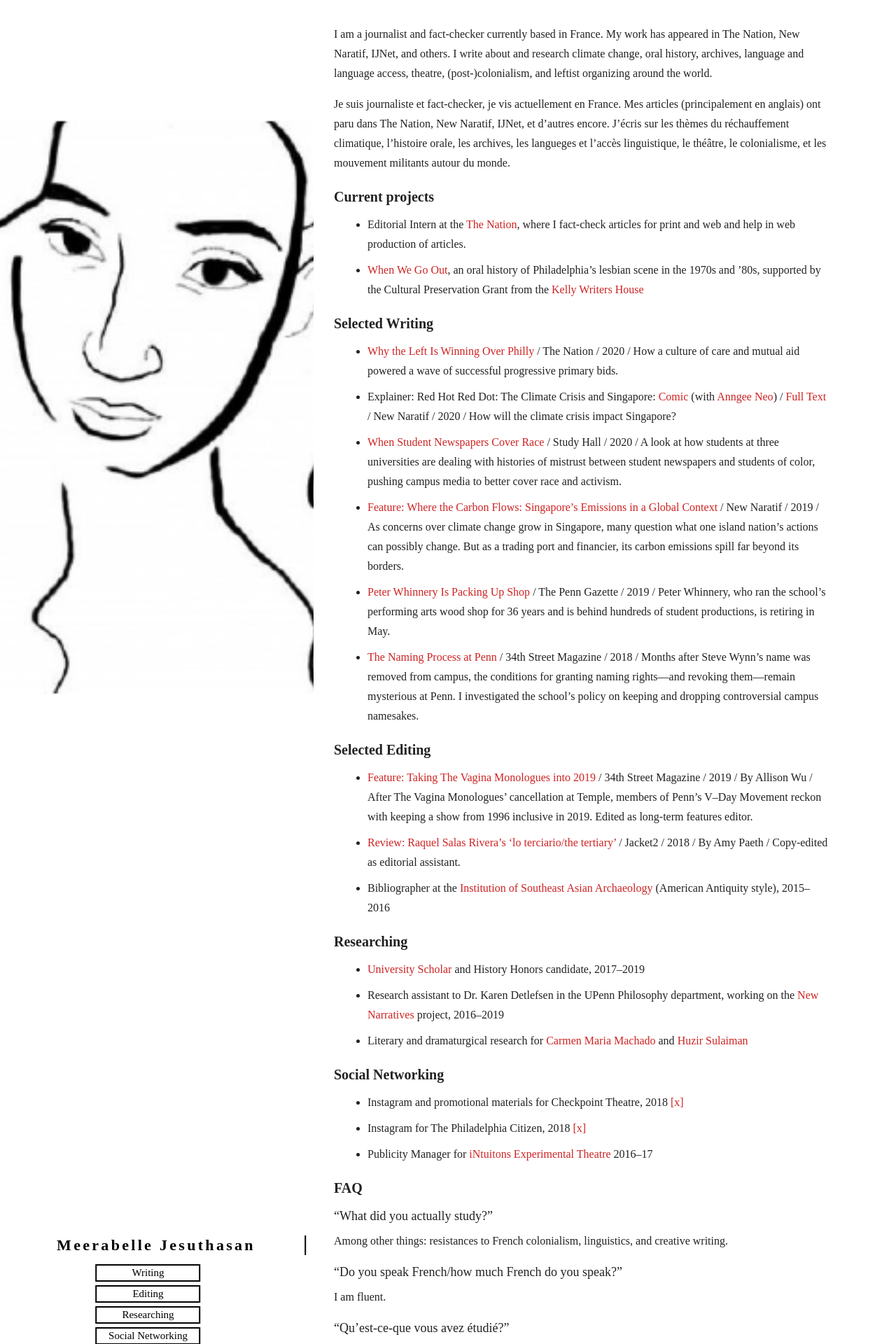
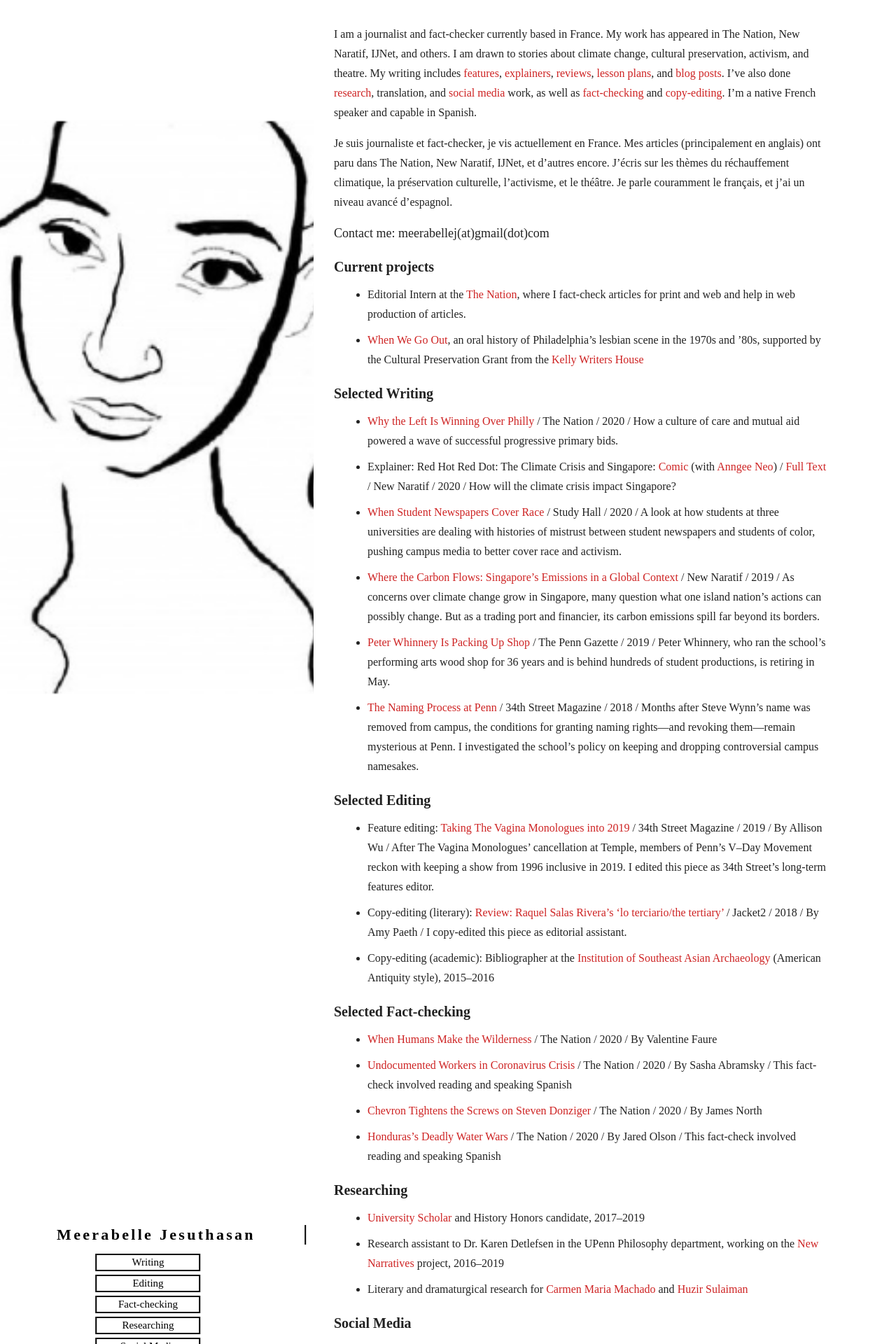
Before and after one commit to meerabellejesuthasan/meerabellejesuthasan.github.io, a Jekyll site: the page built from index.md, in a window 1280 px wide. Shown: the top 1920 px of the page at 70% size. Built offline with Jekyll 4.4.1, drawn with Linux system fonts in a browser that asks for light colours; nearby versions of some CDN libraries; some web fonts are replaced; Markdown is read by kramdown in place of the engine named in the settings; some of the changed text lies outside the part shown.

Commit message:
added fact-checking, updated intro

```diff
--- a/_layouts/default.html
+++ b/_layouts/default.html
@@ -35,12 +35,15 @@
             <a href="{{site.baseurl}}/#editing">
             <button class="nav-button">Editing </button></a>
             <br>
+            <a href="{{site.baseurl}}/#fact-checking">
+            <button class="nav-button">Fact-checking </button></a>
+            <br>
             <a href="{{site.baseurl}}/#researching">
             <button class="nav-button">Researching
             </button></a>
             <br>
-            <a href="{{site.baseurl}}/#social-networking">
-            <button class="nav-button">Social Networking
+            <a href="{{site.baseurl}}/#social-media">
+            <button class="nav-button">Social Media
             </button></a>
             <br>
             <a href="{{site.baseurl}}/#faq">
--- a/index.md
+++ b/index.md
@@ -1,9 +1,11 @@
 ---
 layout: default
 ---
-I am a journalist and fact-checker currently based in France. My work has appeared in The Nation, New Naratif, IJNet, and others. I write about and research climate change, oral history, archives, language and language access, theatre, (post-)colonialism, and leftist organizing around the world.
+I am a journalist and fact-checker currently based in France. My work has appeared in The Nation, New Naratif, IJNet, and others. I am drawn to stories about climate change, cultural preservation, activism, and theatre. My writing includes [features](https://www.thenation.com/article/politics/philadelphia-dem-primary-movement/?nc=1), [explainers](https://newnaratif.com/research/explainer-the-climate-crisis-and-singapore/), [reviews](https://www.broadstreetreview.com/theater/inis-nua-theatre-company-presents-inua-ellamss-untitled), [lesson plans](https://pulitzercenter.org/builder/lesson/using-oral-history-reporting-26959), and [blog posts](https://pulitzercenter.org/blog/pulitzer-center-brings-circus-without-borders-filmmakers-and-acrobats-dc-schools). I've also done [research]({{site.baseurl}}/#researching), translation, and [social media]({{site.baseurl}}/#social-media) work, as well as [fact-checking]({{site.baseurl}}/#fact-checking) and [copy-editing]({{site.baseurl}}/#edting). I'm a native French speaker and capable in Spanish.
 
-Je suis journaliste et fact-checker, je vis actuellement en France. Mes articles (principalement en anglais) ont paru dans The Nation, New Naratif, IJNet, et d'autres encore. J'écris sur les thèmes du réchauffement climatique, l'histoire orale, les archives, les langueges et l'accès linguistique, le théâtre, le colonialisme, et les mouvement militants autour du monde.
+Je suis journaliste et fact-checker, je vis actuellement en France. Mes articles (principalement en anglais) ont paru dans The Nation, New Naratif, IJNet, et d'autres encore. J'écris sur les thèmes du réchauffement climatique, la préservation culturelle, l'activisme, et le théâtre. Je parle couramment le français, et j'ai un niveau avancé d'espagnol.
+
+##Contact me: meerabellej(at)gmail(dot)com
 
 <h1> Current projects </h1>
 * Editorial Intern at the [The Nation](https://thenation.com), where I fact-check articles for print and web and help in web production of articles.
@@ -13,24 +15,31 @@ Je suis journaliste et fact-checker, je vis actuellement en France. Mes articles
 * [Why the Left Is Winning Over Philly](https://www.thenation.com/article/politics/philadelphia-dem-primary-movement/) / The Nation / 2020 / How a culture of care and mutual aid powered a wave of successful progressive primary bids.
 * Explainer: Red Hot Red Dot: The Climate Crisis and Singapore: [Comic](https://newnaratif.com/comic/red-hot-red-dot-the-climate-crisis-and-singapore/) (with [Anngee Neo](https://www.anngee.sg/)) / [Full Text](https://newnaratif.com/research/explainer-the-climate-crisis-and-singapore/) / New Naratif / 2020 / How will the climate crisis impact Singapore?
 * [When Student Newspapers Cover Race](https://studyhall.xyz/when-student-newspapers-cover-race/) /  Study Hall / 2020 / A look at how students at three universities are dealing with histories of mistrust between student newspapers and students of color, pushing campus media to better cover race and activism.
-* [Feature: Where the Carbon Flows: Singapore’s Emissions in a Global Context](https://newnaratif.com/journalism/where-the-carbon-flows-singapores-emissions-in-a-global-context/share/zrrenoryyrw/22367e845ad71c7a278473e5a2995387/) / New Naratif / 2019 / As concerns over climate change grow in Singapore, many question what one island nation’s actions can possibly change. But as a trading port and financier, its carbon emissions spill far beyond its borders.
+* [Where the Carbon Flows: Singapore’s Emissions in a Global Context](https://newnaratif.com/journalism/where-the-carbon-flows-singapores-emissions-in-a-global-context/share/zrrenoryyrw/22367e845ad71c7a278473e5a2995387/) / New Naratif / 2019 / As concerns over climate change grow in Singapore, many question what one island nation’s actions can possibly change. But as a trading port and financier, its carbon emissions spill far beyond its borders.
 * [Peter Whinnery Is Packing Up Shop](http://thepenngazette.com/peter-whinnery-is-packing-up-shop/) / The Penn Gazette / 2019 / Peter Whinnery, who ran the school's performing arts wood shop for 36 years and is behind hundreds of student productions, is retiring in May.
 * [The Naming Process at Penn](https://www.34st.com/article/2018/12/upenn-naming-renaming-wynn-commons-bill-cosby) / 34th Street Magazine / 2018 / Months after Steve Wynn’s name was removed from campus, the conditions for granting naming rights—and revoking them—remain mysterious at Penn. I investigated the school's policy on keeping and dropping controversial campus namesakes.
 
 <h1 id="editing"> Selected Editing </h1>
-* [Feature: Taking The Vagina Monologues into 2019](https://www.34st.com/article/2019/02/vagina-monologues-v-day-eve-ensler-feature-valentines-day-love-issue) / 34th Street Magazine / 2019 / By Allison Wu / After The Vagina Monologues' cancellation at Temple, members of Penn's V–Day Movement reckon with keeping a show from 1996 inclusive in 2019. Edited as long-term features editor.
-* [Review: Raquel Salas Rivera's 'lo terciario/the tertiary'](http://jacket2.org/reviews/products-labor) / Jacket2 / 2018 / By Amy Paeth / Copy-edited as editorial assistant.
-* Bibliographer at the [Institution of Southeast Asian Archaeology](https://iseaarchaeology.org/ban-chiang-project/) (American Antiquity style), 2015–2016
+* Feature editing: [Taking The Vagina Monologues into 2019](https://www.34st.com/article/2019/02/vagina-monologues-v-day-eve-ensler-feature-valentines-day-love-issue) / 34th Street Magazine / 2019 / By Allison Wu / After The Vagina Monologues' cancellation at Temple, members of Penn's V–Day Movement reckon with keeping a show from 1996 inclusive in 2019. I edited this piece as 34th Street's long-term features editor.
+* Copy-editing (literary): [Review: Raquel Salas Rivera's 'lo terciario/the tertiary'](http://jacket2.org/reviews/products-labor) / Jacket2 / 2018 / By Amy Paeth / I copy-edited this piece as editorial assistant.
+* Copy-editing (academic): Bibliographer at the [Institution of Southeast Asian Archaeology](https://iseaarchaeology.org/ban-chiang-project/) (American Antiquity style), 2015–2016
+
+<h1 id="fact-checking"> Selected Fact-checking </h1>
+* [When Humans Make the Wilderness](https://www.thenation.com/article/world/animal-ethics-conservation-rewilding/?nc=1) / The Nation / 2020 / By Valentine Faure
+* [Undocumented Workers in Coronavirus Crisis](https://www.thenation.com/article/society/coronavirus-undocumented-workers-california/) / The Nation / 2020 / By Sasha Abramsky / This fact-check involved reading and speaking Spanish
+* [Chevron Tightens the Screws on Steven Donziger](https://www.thenation.com/article/environment/chevron-persecution-steven-donziger/) / The Nation / 2020 / By James North
+* [Honduras’s Deadly Water Wars](https://www.thenation.com/article/world/honduras-mine-conflict/) / The Nation / 2020 / By Jared Olson / This fact-check involved reading and speaking Spanish
 
 <h1 id="researching"> Researching </h1>
 * [University Scholar](https://www.curf.upenn.edu/profile/jesuthasan-meerabelle) and History Honors candidate, 2017–2019
 * Research assistant to Dr. Karen Detlefsen in the UPenn Philosophy department, working on the [New Narratives](http://www.newnarrativesinphilosophy.net/) project, 2016–2019
 * Literary and dramaturgical research for [Carmen Maria Machado](https://carmenmariamachado.com/) and [Huzir Sulaiman](https://www.sifa.sg/programmes/displaced-persons-welcome-dinner-working-title/)
 
-<h1 id="social-networking"> Social Networking </h1>
-* Instagram and promotional materials for Checkpoint Theatre, 2018 [[x]]({{site.baseurl}}/social-media#checkpoint)
-* Instagram for The Philadelphia Citizen, 2018 [[x]]({{site.baseurl}}/social-media#citizen)
-* Publicity Manager for [iNtuitons Experimental Theatre](https://www.facebook.com/iNtuitons/) 2016–17
+<h1 id="social-media"> Social Media </h1>
+* Pulitzer Center on Crisis Reporting: For the education team, I conducted research on Facebook group engagement and planned a reusable social media schedule to engage and connect teachers in a closed group
+* [Checkpoint Theatre]({{site.baseurl}}/social-media#checkpoint): I created and wrote captions for Instagram and promotional materials
+* [The Philadelphia Citizen]({{site.baseurl}}/social-media#citizen): I made Instagram graphics and captions, created and uploaded during the 2018 Ideas We Should Steal Festival
+* [iNtuitons Experimental Theatre](https://www.facebook.com/iNtuitons/): I served as Publicity Manager for a year, creating programs and managing our Facebook presence
 
 <h1 id="faq"> FAQ </h1>
 
```
